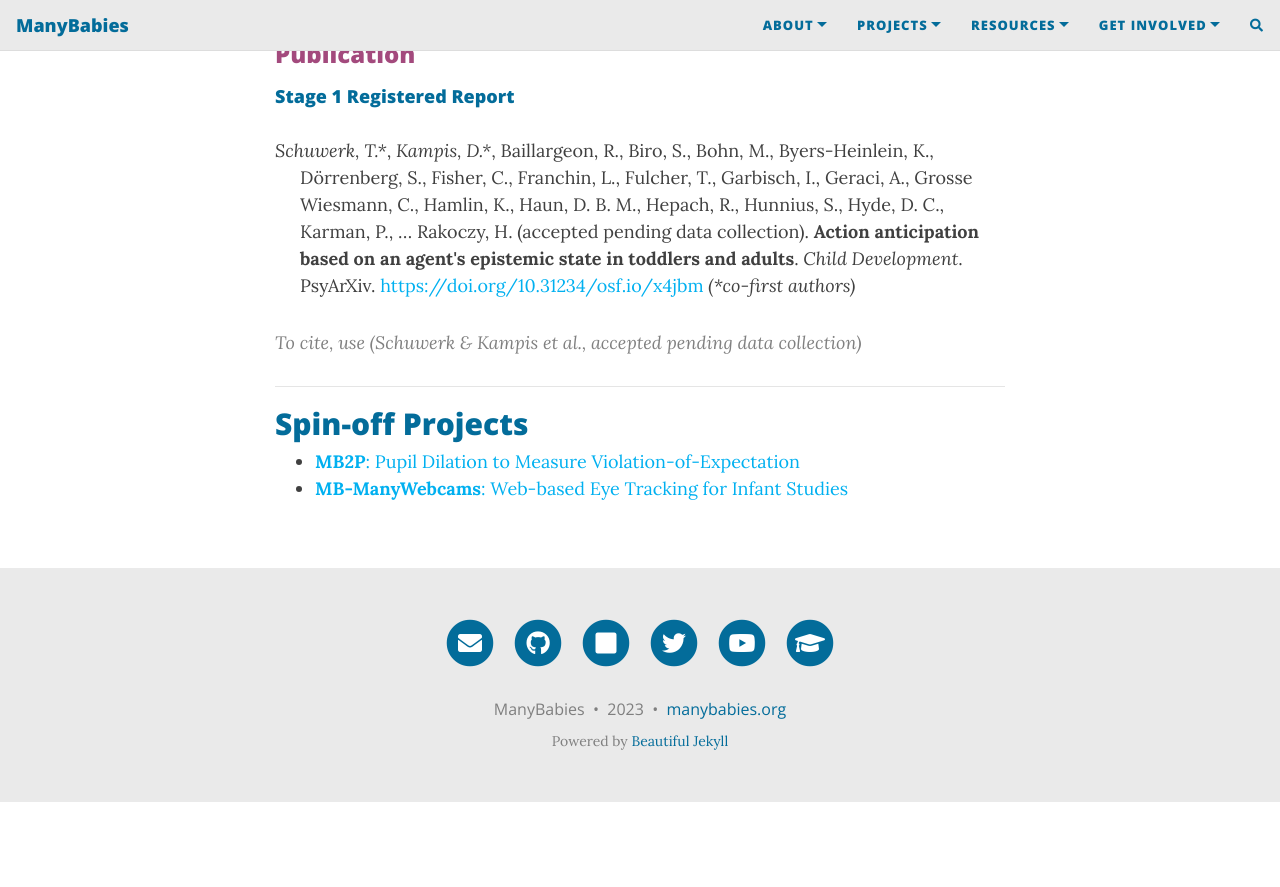
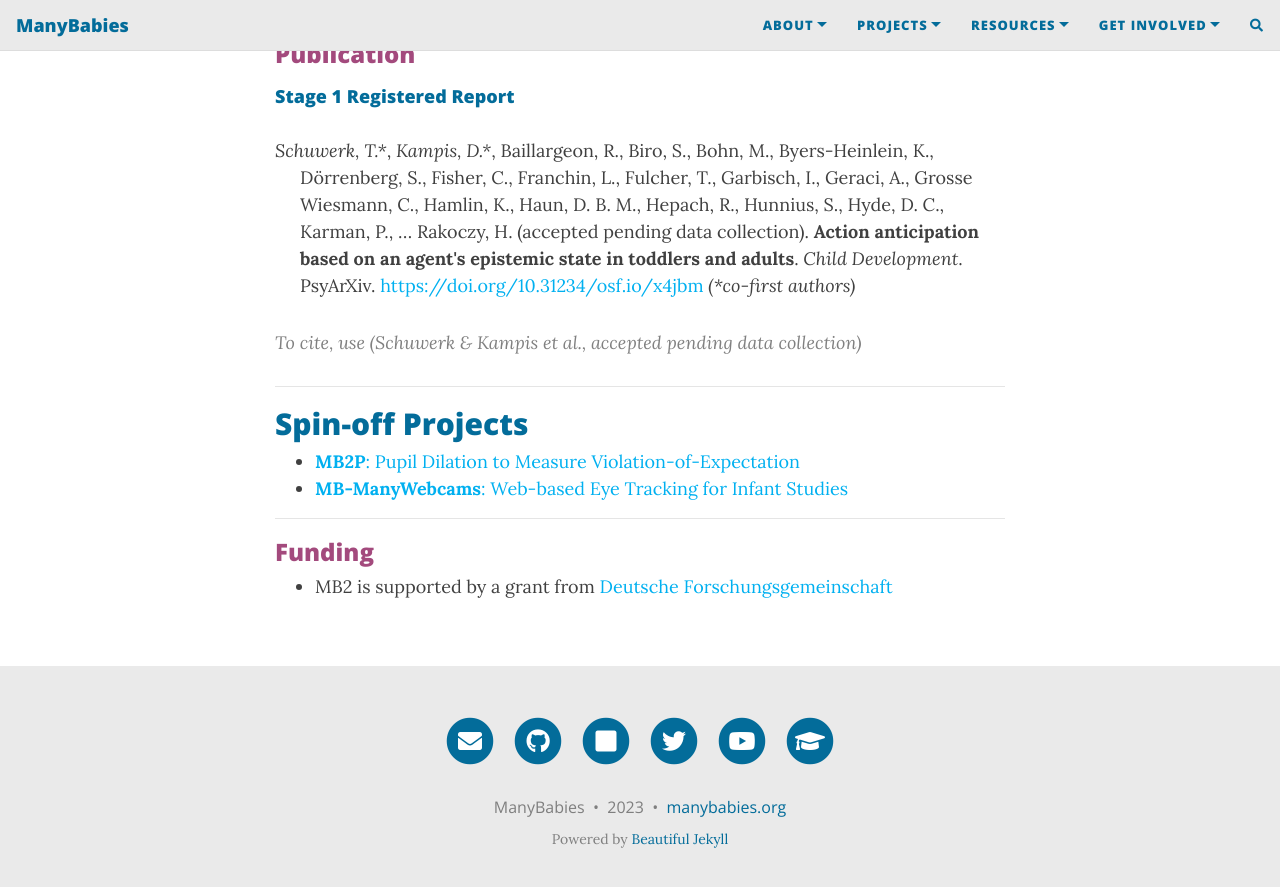
Before and after one commit to manybabies/manybabies.github.io, a Jekyll site: the page built from MB2.md, in a window 1280 px wide and 900 px high, scrolled down 2268 px. Shown: the top 887 px of the window. Built offline with Jekyll 4.4.1, drawn with Linux system fonts in a browser that asks for light colours; nearby versions of some CDN libraries; comment, search, counter and statistics services are not loaded; before the commit the page ends 3070 px from its top, so only the background shows below that.

Commit message:
add funding info

```diff
--- a/MB2.md
+++ b/MB2.md
@@ -68,3 +68,8 @@ We encourage everyone who is interested in the project to contact the Project Le
 
 * [**MB2P**: Pupil Dilation to Measure Violation-of-Expectation]({{site.baseurl}}/MB2P/)
 * [**MB-ManyWebcams**: Web-based Eye Tracking for Infant Studies]({{site.baseurl}}/MB-ManyWebcams/)
+
+
+***
+### Funding
+* MB2 is supported by a grant from [Deutsche Forschungsgemeinschaft](https://www.dfg.de/en/index.jsp)
```
Also changed, not shown: MB5.md (+5 -0 lines), about.md (+1 -0 lines).
